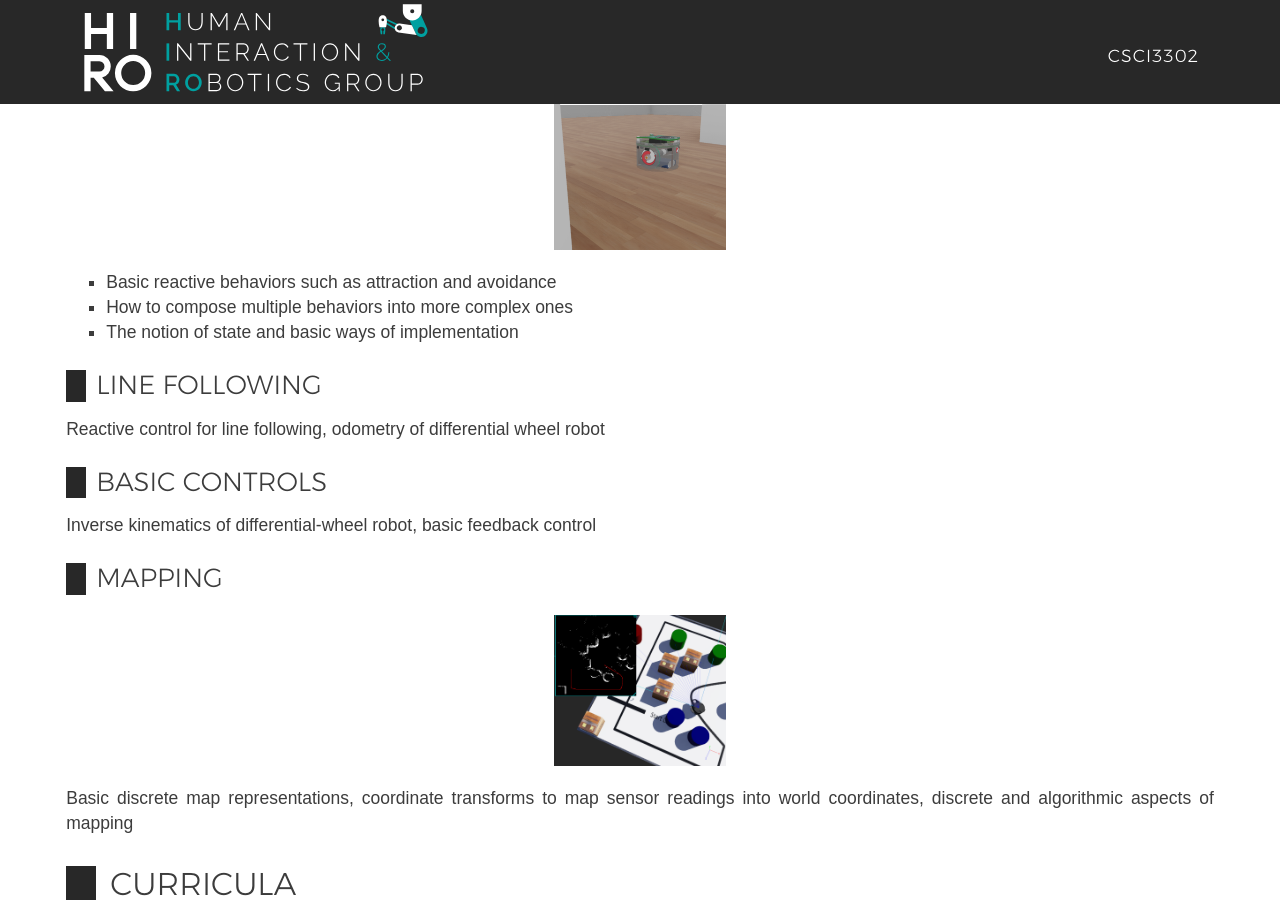
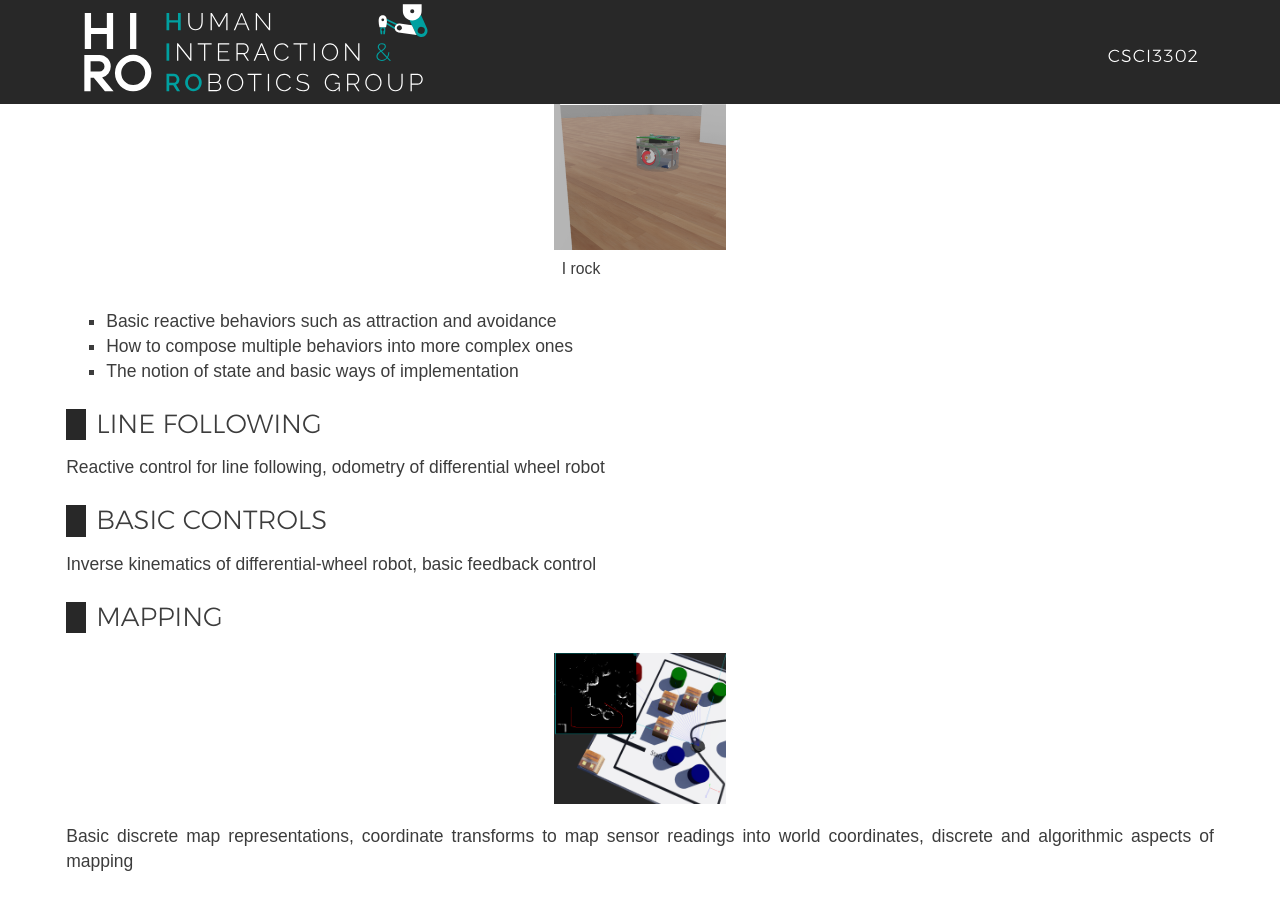
Before and after one commit to Introduction-to-Autonomous-Robots/Introduction-to-Autonomous-Robots.github.io, a Jekyll site: the page built from index.html, in a window 1280 px wide and 900 px high, scrolled down 1371 px. Built offline with Jekyll 4.4.1, drawn with Linux system fonts in a browser that asks for light colours; nearby versions of some CDN libraries; some web fonts are replaced.

Commit message:
Update index.html

```diff
--- a/index.html
+++ b/index.html
@@ -35,7 +35,7 @@ We have developed a series of exercises in Webots Exercises can be found in the
 
 ## Lab 1: Reactive Behaviors and State Machines
 
-{% include image.html url="A.png" max-width="15%" %}
+{% include image.html url="A.png" max-width="15%" description="I rock"%}
 - Basic reactive behaviors such as attraction and avoidance
 - How to compose multiple behaviors into more complex ones
 - The notion of state and basic ways of implementation
```
